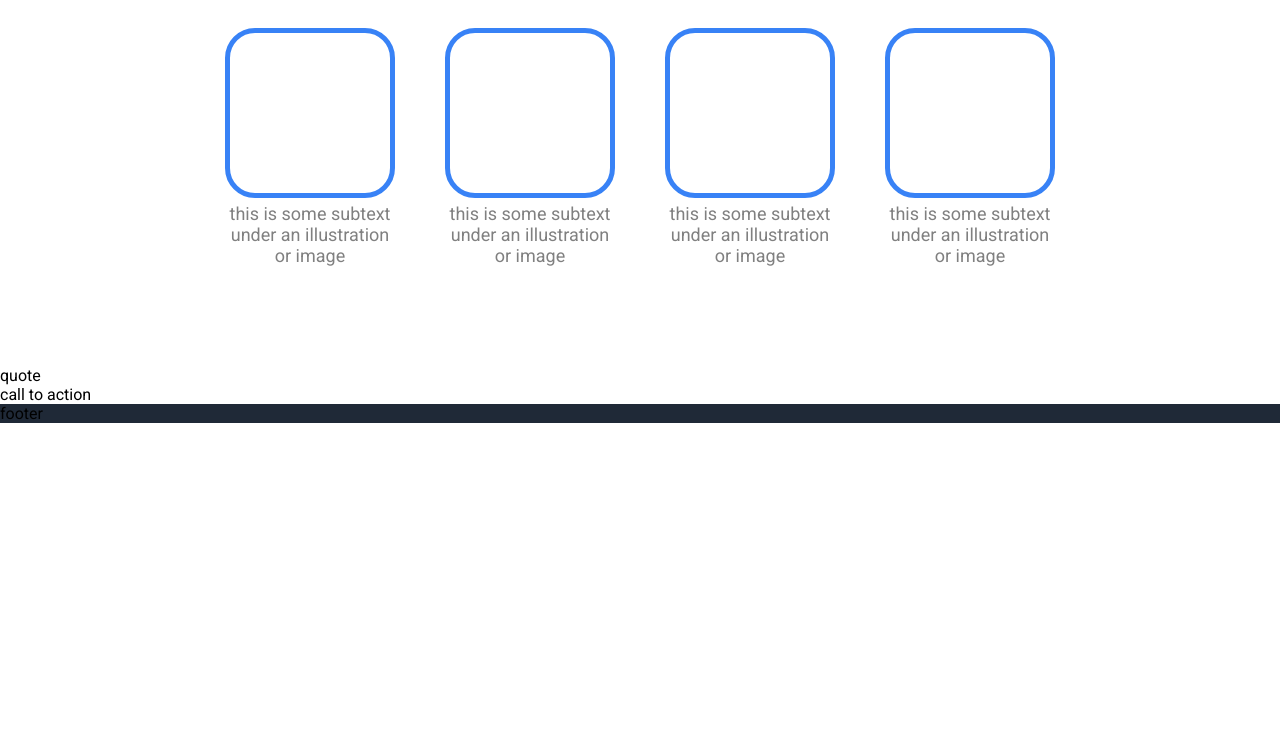
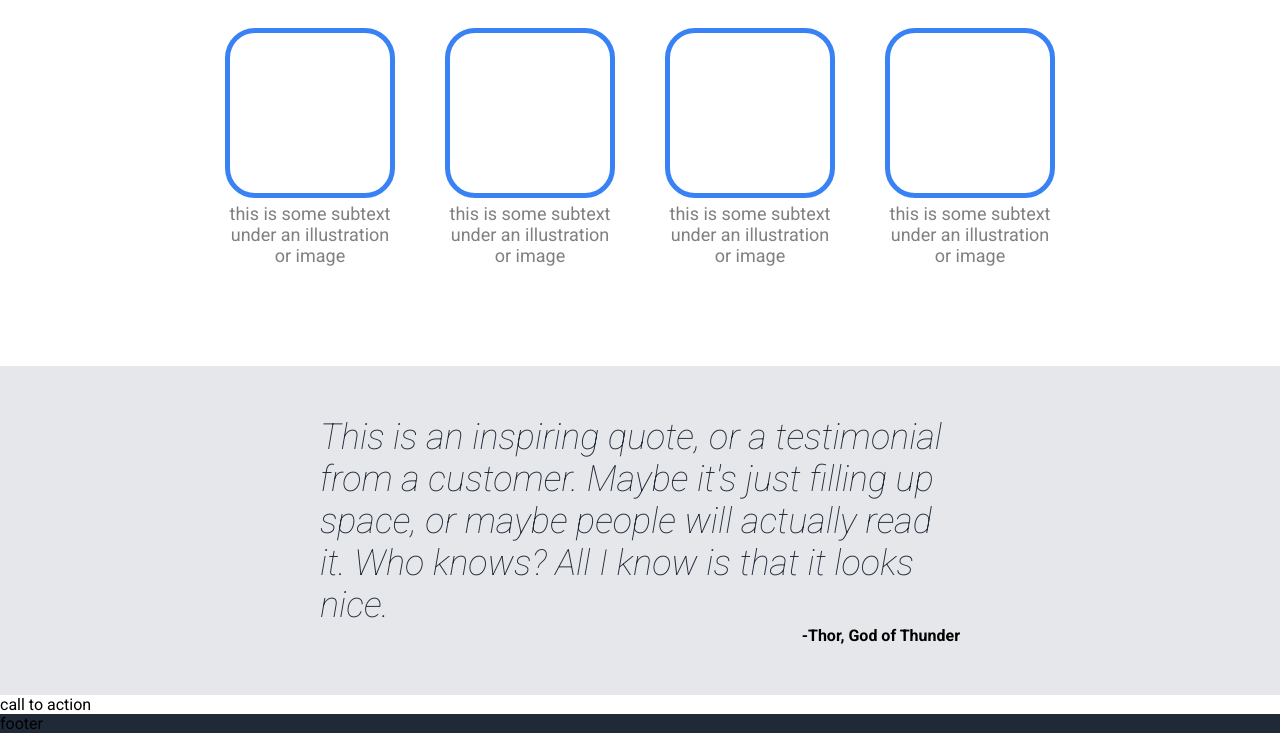
Before and after one commit to mrmiffmiff/odin-landing-page, a plain HTML site: page index.html in a window 1280 px wide. Shown: the part 640-1373 px from the top of the page. Before the commit the page ends 1063 px from the top, so only its background shows below. Drawn offline with Linux system fonts and the light colour scheme.

Commit message:
quote section

```diff
--- a/index.html
+++ b/index.html
@@ -58,7 +58,14 @@
             </div>
         </div>
     </section>
-    <section class="quote">quote</section>
+    <section class="quote">
+        <div class="quoteWrapper">
+            <div class="quoteText">This is an inspiring quote, or a testimonial from a customer. Maybe it's just filling
+                up space, or maybe people will actually read it. Who knows? All I know is that it looks nice.
+            </div>
+            <div class="quotee">-Thor, God of Thunder</div>
+        </div>
+    </section>
     <section class="call to action">call to action</section>
     <footer>footer</footer>
 </body>
--- a/styles.css
+++ b/styles.css
@@ -131,3 +131,29 @@
     font-size: 18px;
     color: grey;
 }
+
+.quote {
+    background-color: #E5E7EB;
+    display: flex;
+    justify-content: center;
+    align-items: center;
+    padding: 50px 25%;
+}
+
+.quoteWrapper {
+    display: flex;
+    flex-direction: column;
+}
+
+.quoteText {
+    font-style: italic;
+    font-weight: lighter;
+    font-size: 36px;
+    color: #1F2937;
+    align-self: center;
+}
+
+.quotee {
+    align-self: flex-end;
+    font-weight: bold;
+}
```
